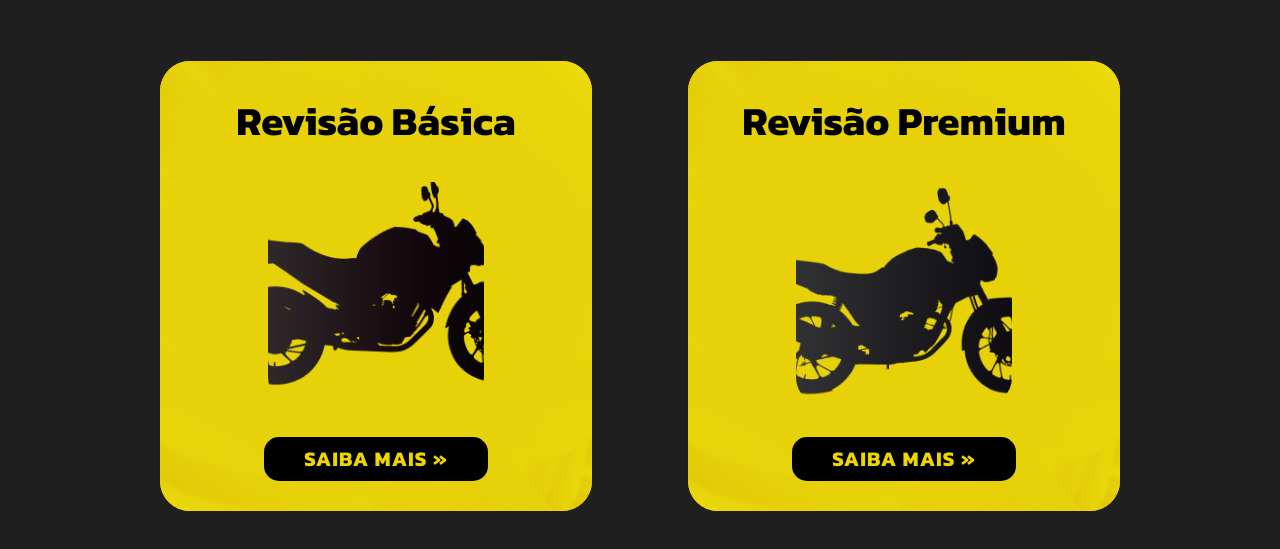
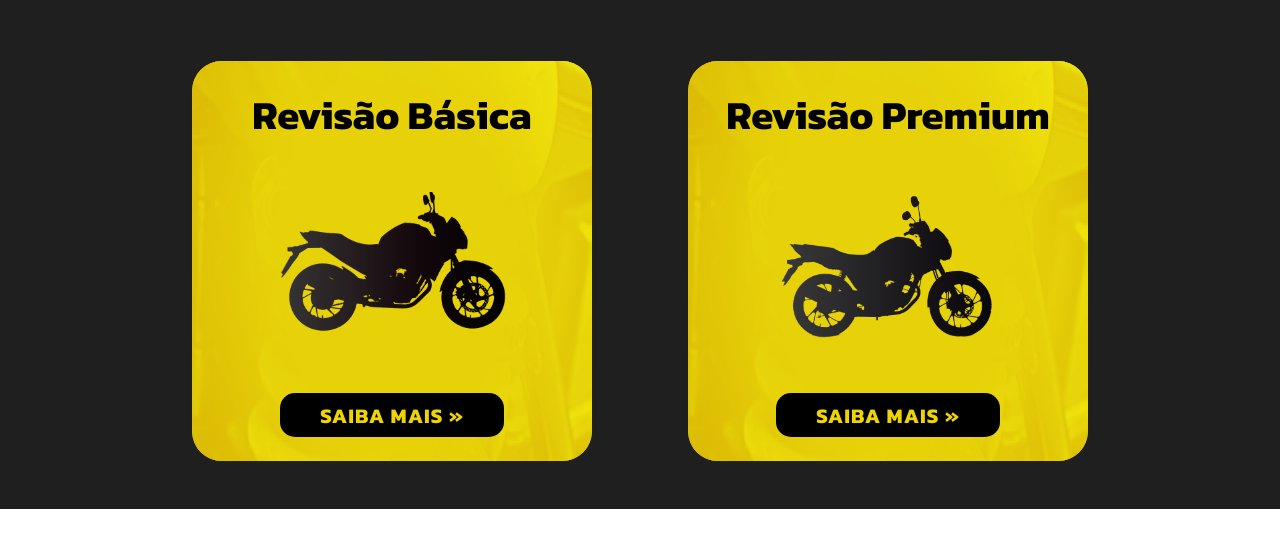
Before and after one commit to DevStyleDigital/prime, a React (Vite) app: page / in a window 1280 px wide. Shown: the part 1170-1719 px from the top of the page. After the commit the page ends 1679 px from the top, so only its background shows below. Built offline with nearby package versions, Linux system fonts and the light colour scheme.

Commit message:
create Modal

```diff
--- a/package.json
+++ b/package.json
@@ -9,8 +9,10 @@
     "preview": "vite preview"
   },
   "dependencies": {
+    "@types/react-modal": "^3.16.0",
     "react": "^18.2.0",
     "react-dom": "^18.2.0",
+    "react-modal": "^3.16.1",
     "styled-components": "^6.0.0-rc.1",
     "swiper": "^9.3.2"
   },
--- a/src/App.tsx
+++ b/src/App.tsx
@@ -1,6 +1,17 @@
 import Header from "./components/header"
 import Hero from "./components/hero"
 import Revisao from "./components/sections/revisao"
+
+ export const customStyles = {
+  content: {
+    top: '50%',
+    left: '50%',
+    right: 'auto',
+    bottom: 'auto',
+    marginRight: '-50%',
+    transform: 'translate(-50%, -50%)',
+  },
+};
 
 function App() {
   return (
--- /dev/null
+++ b/src/components/modal/index.tsx
@@ -0,0 +1,22 @@
+import { ModalStyle } from "./style"
+
+interface ModalProps {
+  isModalOpen: boolean,
+  setIsModalOpen: any,
+  children?: React.ReactNode
+}
+const ModalContent = ({ children, isModalOpen, setIsModalOpen }: ModalProps) => {
+  return (
+    <>
+    {isModalOpen && (
+      <ModalStyle>
+        <button onClick={() => setIsModalOpen(false)}>Close</button>
+        <h1>teste</h1>
+      </ModalStyle>
+    )}
+    </>
+
+  )
+}
+
+export default ModalContent
--- /dev/null
+++ b/src/components/modal/style.ts
@@ -0,0 +1,16 @@
+import { styled } from "styled-components";
+
+export const ModalStyle = styled.div`
+    position: fixed;
+    width: 100%;
+    height: 100%;
+    background-color: rgba(0,0,0,.9);
+    display: flex;
+    justify-content: center;
+    align-items: center;
+    color: white;
+    top: 0;
+    left: 0;
+    z-index: 99;
+    overflow: hidden !important;
+`;
--- a/src/components/sections/revisao/index.tsx
+++ b/src/components/sections/revisao/index.tsx
@@ -2,33 +2,42 @@ import { RevisaoStyle } from "./style"
 import FundoCard from "../../../assets/img/fundo-card-servico.png"
 import MotoBasico from "../../../assets/img/moto-1.png"
 import MotoPremium from "../../../assets/img/moto-2.png"
+import ModalContent from "../../modal"
+import { useState } from "react"
+
 const Revisao = () => {
+
+    const [isOpenModal, setIsOpenModal] = useState(false)
+
     return (
+        <>
             <RevisaoStyle>
                 <h1>Revisão</h1>
                 <div className="tipos">
-                <div className="r-basica card">
-                    <img src={FundoCard} alt="fundo card" />
+                    <div className="r-basica card" onClick={() => setIsOpenModal(true)}>
+                        <img src={FundoCard} alt="fundo card" className="fundo" />
                         <div className="content">
                             <div className="header">
                                 <h1>Revisão Básica</h1>
                             </div>
-                        <img src={MotoBasico} alt="Moto-basica" />
+                            <img src={MotoBasico} alt="Moto-basica" className="moto"/>
                             <button>SAIBA MAIS »</button>
                         </div>
                     </div>
                     <div className="r-premium card">
-                    <img src={FundoCard} alt="fundo card" />
+                        <img src={FundoCard} alt="fundo card" className="fundo" />
                         <div className="content">
                             <div className="header">
                                 <h1>Revisão Premium</h1>
                             </div>
-                        <img src={MotoPremium} alt="Moto-basica" />
+                            <img src={MotoPremium} alt="Moto-basica" className="moto"/>
                             <button>SAIBA MAIS »</button>
                         </div>
                     </div>
                 </div>
+            <ModalContent isModalOpen={isOpenModal} setIsModalOpen={setIsOpenModal}/>
             </RevisaoStyle>
+        </>
     )
 }
 
--- a/src/components/sections/revisao/style.ts
+++ b/src/components/sections/revisao/style.ts
@@ -5,19 +5,20 @@ export const RevisaoStyle = styled.section`
     height: fit-content;
     min-height: 70vh;
     background-color: #1F1F1F;
-    padding: 3rem 10rem;
+    padding: 3rem 0rem;
     display: flex;
     flex-direction: column;
     align-items: center;
     gap: 3rem;
+    position: relative;
     h1{
         font-weight: 700;
         font-size: 40px;
         color: #EFD500;
     }
     .tipos{
-        width: 100%;
-        height: 450px;
+        width: 70%;
+        height: 400px;
         display: flex;
         justify-content: space-between;
         gap: 6rem;
@@ -28,10 +29,9 @@ export const RevisaoStyle = styled.section`
             border-radius: 30px;
             position: relative;
             cursor: pointer;
-            img{
+            .fundo{
                 width: 100%;
                 height: 100%;
-                object-fit: cover;
                 border-radius: 30px;
             }
 
@@ -46,7 +46,7 @@ export const RevisaoStyle = styled.section`
                 flex-direction: column;
                 justify-content: space-evenly;
                 align-items: center;
-                z-index: 999;
+                z-index: 9;
                 .header{
                     font-size: 1rem;
                     color: black;
@@ -54,9 +54,10 @@ export const RevisaoStyle = styled.section`
                         color: black;
                     }
                 }
-                img {
-                    width: 50%;
+                .moto {
+                    width: 70%;
                     height: 50%;
+                    object-fit: contain;
                 }
                 button{
                     padding: .4rem 2.5rem;
@@ -70,7 +71,12 @@ export const RevisaoStyle = styled.section`
                     font-size: 1.3rem;
                     font-family: 'Kanit', sans-serif;
                     cursor: pointer;
+                    transition: all .5s;
                 }
+            }
+
+            &:hover button{
+                transform: scale(1.05);
             }
         }
     }
```
Also changed, not shown: 1 other file (tests, documents, lock files or other folders). Lines whose indentation alone changed are shown as unchanged.
